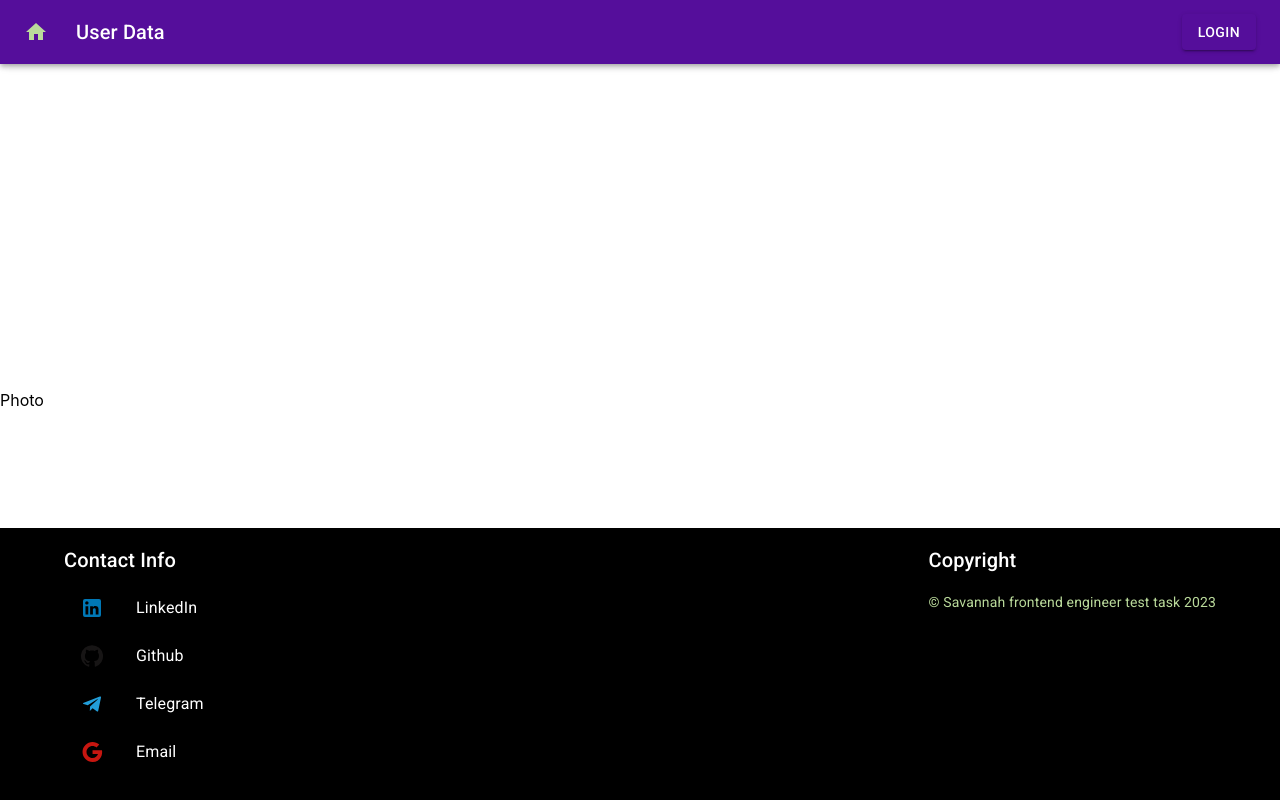
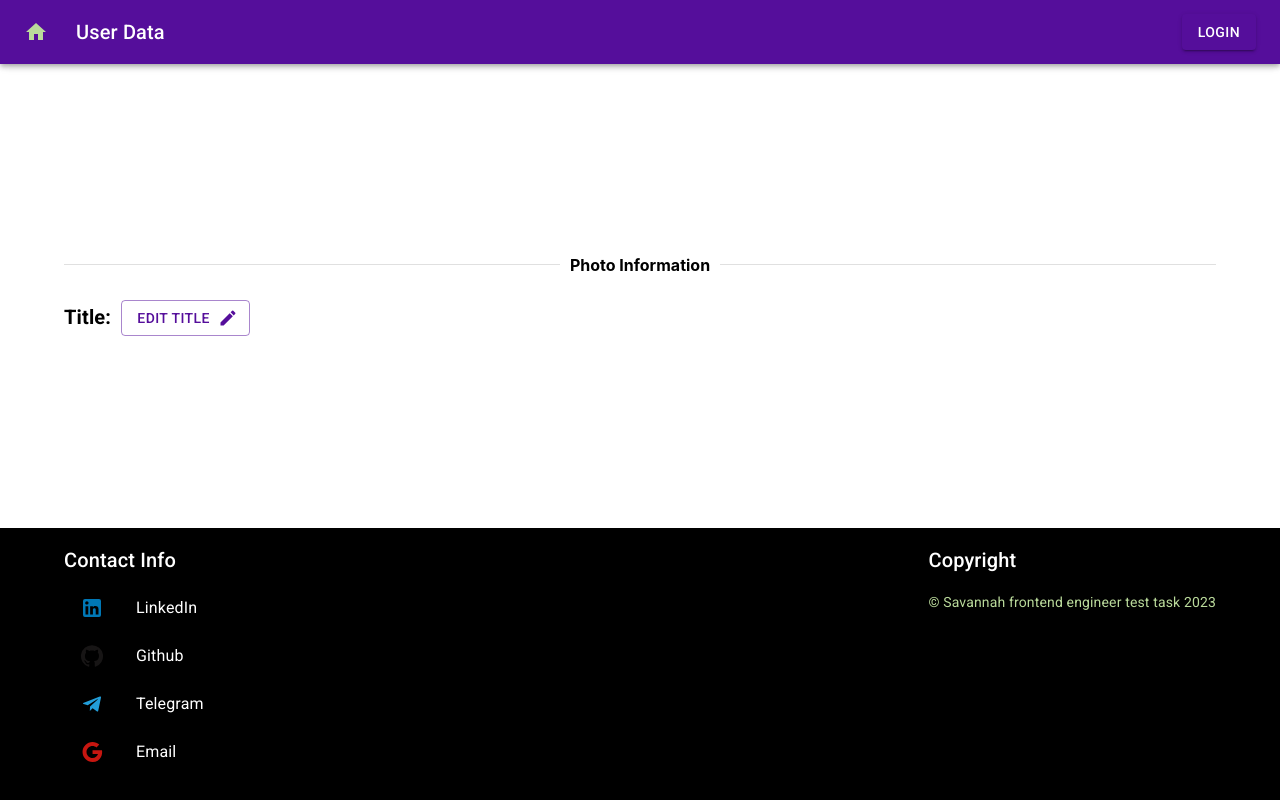
Before and after one commit to Steve-conqueror1/userdata, a React (Create React App) app: page /photos/1 in a window 1280 px wide. Built offline with nearby package versions, Linux system fonts and the light colour scheme; no server answers.

Commit message:
Photo Page: Added edit button

```diff
--- a/src/hooks/useActions.ts
+++ b/src/hooks/useActions.ts
@@ -8,6 +8,7 @@ import {
   getUserAlbumsApi,
   getAlbumApi,
   getAlbumPhotosApi,
+  getPhotoApi,
 } from '../state';
 import {
   setAuthData,
@@ -17,6 +18,7 @@ import {
   setUserAlbums,
   setAlbum,
   setPhotos,
+  setPhoto,
 } from '../state/slices';
 
 export const useActions = () => {
@@ -37,6 +39,8 @@ export const useActions = () => {
       setAlbum,
       getAlbumPhotosApi,
       setPhotos,
+      getPhotoApi,
+      setPhoto,
     },
     dispatch
   );
--- a/src/pages/Photo.tsx
+++ b/src/pages/Photo.tsx
@@ -1,5 +1,41 @@
 import React from 'react';
+import { Box, Button, Container, Divider, Typography } from '@mui/material';
+import { useActions, useTypedSelector } from '../hooks';
+import { useParams } from 'react-router-dom';
+import EditIcon from '@mui/icons-material/Edit';
 
 export const Photo: React.FC = () => {
-  return <div>Photo</div>;
+  const actions = useActions();
+  const { id } = useParams();
+  const { photo } = useTypedSelector((state) => state);
+
+  React.useEffect(() => {
+    actions.getPhotoApi({ id: Number(id) as number });
+  }, []);
+
+  return (
+    <Container>
+      <Box sx={{ minHeight: 'auto', margin: '180px 0 360px 0' }}>
+        <Divider sx={{ marginBottom: '25px' }}>
+          <strong>Photo Information</strong>
+        </Divider>
+        <Box>
+          <Typography variant="h6">
+            <strong>Title: </strong> {photo.title} &nbsp;
+            <Button variant="outlined" endIcon={<EditIcon color="primary" />}>
+              Edit Title
+            </Button>
+          </Typography>
+        </Box>
+        <Box>
+          <img
+            style={{ marginTop: '25px' }}
+            width="100%"
+            src={photo.url}
+            alt=""
+          />
+        </Box>
+      </Box>
+    </Container>
+  );
 };
--- a/src/state/actions.ts
+++ b/src/state/actions.ts
@@ -12,5 +12,6 @@ export const getAlbumApi = createAction<{ albumId: number }>('getAlbumApi');
 export const getAlbumPhotosApi = createAction<{ albumId: number }>(
   'getAlbumPhotosApi'
 );
-export const getPhotoApi = createAction('getPhotoApi');
+
+export const getPhotoApi = createAction<{ id: number }>('getPhotoApi');
 export const clearStore = createAction('clearStore');
--- a/src/state/sagas.ts
+++ b/src/state/sagas.ts
@@ -100,6 +100,22 @@ function* getAlbumPhotos(action: ReturnType<typeof actions.getAlbumPhotosApi>) {
   }
 }
 
+function* getPhoto(action: ReturnType<typeof actions.getPhotoApi>) {
+  if (!process.env.REACT_APP_API_SERVER) {
+    return;
+  }
+  const { id } = action.payload;
+
+  try {
+    const { data }: AxiosResponse = yield api.get(
+      `${process.env.REACT_APP_API_SERVER}/photos/${id}`
+    );
+    yield put(slicesActions.setPhoto(data));
+  } catch (err) {
+    console.log('something went wrong'); //Fixme: handle error
+  }
+}
+
 export function* watchCommonSaga() {
   yield takeLatest(actions.getUsersApi.type, getUsers);
   yield takeLatest(actions.getAlbumsApi.type, getAlbums);
@@ -107,4 +123,5 @@ export function* watchCommonSaga() {
   yield takeLatest(actions.getUserAlbumsApi.type, getUserAlbums);
   yield takeLatest(actions.getAlbumApi.type, getAlbum);
   yield takeLatest(actions.getAlbumPhotosApi.type, getAlbumPhotos);
+  yield takeLatest(actions.getPhotoApi.type, getPhoto);
 }
--- a/src/state/slices.ts
+++ b/src/state/slices.ts
@@ -123,6 +123,32 @@ const albumPhotos = createSlice({
   },
 });
 
+const photo = createSlice({
+  name: 'photo',
+  initialState: {
+    albumId: 0,
+    id: 0,
+    title: '',
+    url: '',
+    thumbnailUrl: '',
+  },
+  reducers: {
+    setPhoto: (initialState, { payload }: PayloadAction<Photo>) => ({
+      ...initialState,
+      ...payload,
+    }),
+  },
+  extraReducers: {
+    [clearStore.type]: () => ({
+      albumId: 0,
+      id: 0,
+      title: '',
+      url: '',
+      thumbnailUrl: '',
+    }),
+  },
+});
+
 export const { setAuthData } = authData.actions;
 export const { setUsers } = users.actions;
 export const { setAlbums } = albums.actions;
@@ -130,6 +156,7 @@ export const { setUserAlbums } = userAlbums.actions;
 export const { setUser } = user.actions;
 export const { setAlbum } = album.actions;
 export const { setPhotos } = albumPhotos.actions;
+export const { setPhoto } = photo.actions;
 
 export default combineReducers({
   authData: authData.reducer,
@@ -139,4 +166,5 @@ export default combineReducers({
   user: user.reducer,
   album: album.reducer,
   albumPhotos: albumPhotos.reducer,
+  photo: photo.reducer,
 });
--- a/src/types/index.ts
+++ b/src/types/index.ts
@@ -42,5 +42,5 @@ export type Photo = {
   id: number;
   title: string;
   url: string;
-  thumbnail: string;
+  thumbnailUrl: string;
 };
```
